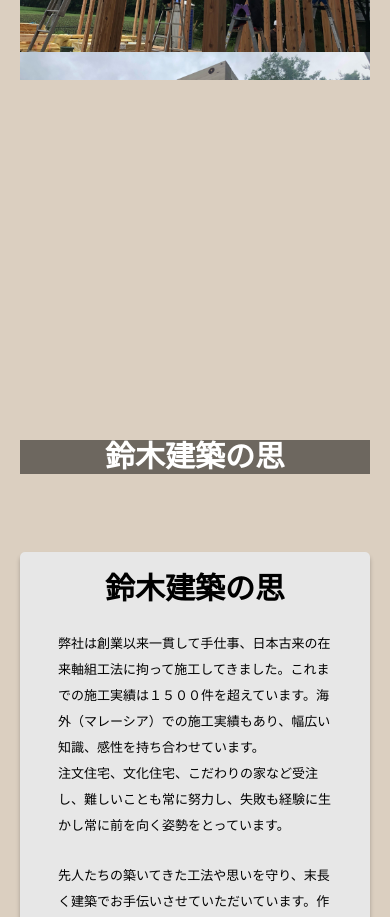
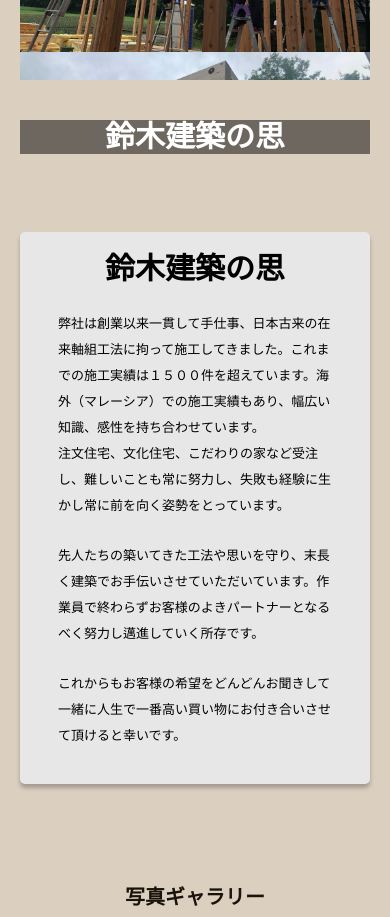
Before and after one commit to PagChomper/suzuki-demo-1, a React (Create React App) app: page / in a window 390 px wide. Shown: the part 820-1737 px from the top of the page. Built offline with nearby package versions, Linux system fonts and the light colour scheme; a web font is replaced by a local one.

Commit message:
about section mobile fix

```diff
--- a/src/components/About/about.scss
+++ b/src/components/About/about.scss
@@ -112,6 +112,7 @@
     .about {
 
         background-position-x: -25rem;
+        background-position-y: -40rem;
         &--card {
             // grid-template-rows: 20rem 2fr;
             // grid-template-columns: auto;
@@ -160,12 +161,15 @@
 @media screen and (max-width: 500px) {
     .about {
 
+        &--title {
+            margin-top: 4rem;
+        }
+
         background: none;
         &--mobile-background {
             background: url(../../images/ConstructionImage.JPG);
             background-size: contain;
-            height: 100%;
-            width: 100%;
+            height: 29rem;
         }
 
         padding: 0 2rem 0rem;
@@ -182,6 +186,7 @@
 
 @media screen and (max-width: 428px) {
     .about {
+
 
         &--mobile-background {
             height: 29rem;
```
